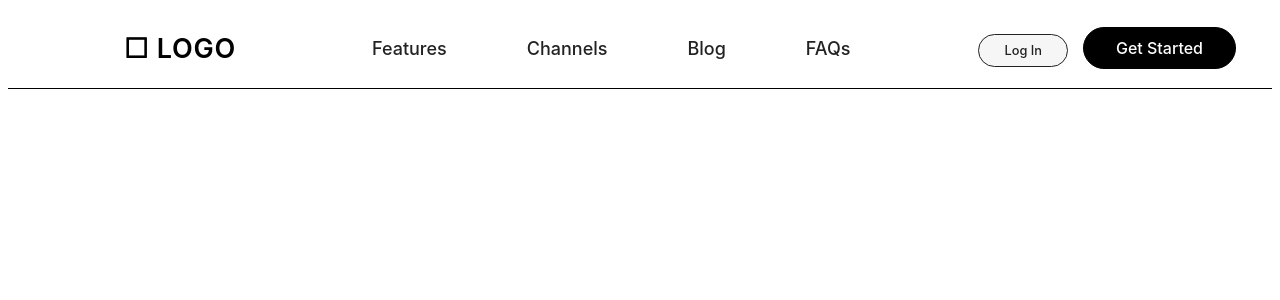
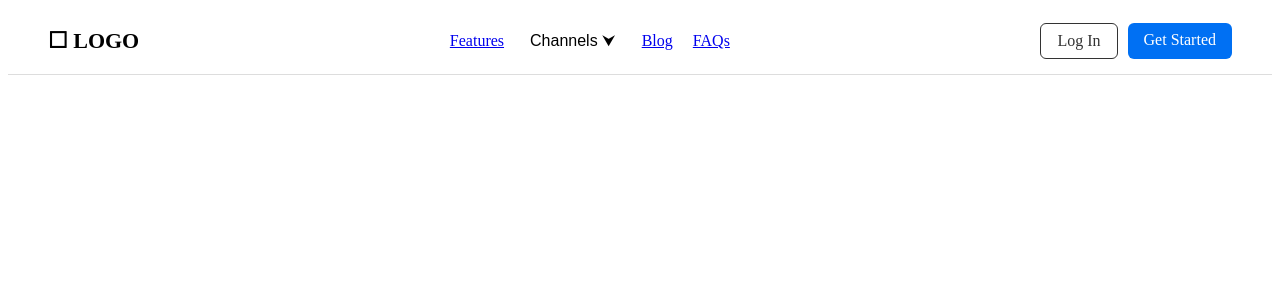
Before and after one commit to NagendraKandula/logut, a Next.js app in the folder frontend/: page /Header in a window 1280 px wide. Shown: the top 300 px of the page. Built offline with nearby package versions, Linux system fonts and the light colour scheme.

Commit message:
Updated Home page

```diff
--- a/frontend/pages/Header.tsx
+++ b/frontend/pages/Header.tsx
@@ -1,34 +1,55 @@
-import { useRouter } from "next/router";
+import { useState } from "react";
 import Link from "next/link";
 import styles from "../styles/Header.module.css";
-
+import { FaFacebook, FaInstagram, FaYoutube, FaTwitter, FaPinterest, FaLinkedin } from "react-icons/fa";
+import { SiThreads } from "react-icons/si";
 
 export default function Header() {
-  const router = useRouter();
+  const [isOpen, setIsOpen] = useState(false);
 
   return (
     <header className={styles.header}>
-      {/* This is the logo on the left */}
+      {/* Logo */}
       <div className={styles.logo}>☐ LOGO</div>
 
-      {/* These are the navigation links in the middle */}
+      {/* Navigation */}
       <nav className={styles.nav}>
         <a href="#">Features</a>
-        <a href="#">Channels</a>
+
+        {/* Dropdown for Channels */}
+        <div
+          className={styles.dropdown}
+          onMouseEnter={() => setIsOpen(true)}
+          onMouseLeave={() => setIsOpen(false)}
+        >
+          <button className={styles.dropbtn}>
+            Channels ⮟
+          </button>
+
+          {isOpen && (
+            <div className={styles.dropdownContent}>
+              <div className={styles.grid}>
+                <Link href="#"><FaFacebook /> Facebook</Link>
+                <Link href="#"><FaInstagram /> Instagram</Link>
+                <Link href="#"><FaYoutube /> YouTube</Link>
+                <Link href="#"><FaTwitter /> Twitter (X)</Link>
+                <Link href="#"><FaPinterest /> Pinterest</Link>
+                <Link href="#"><FaLinkedin /> LinkedIn</Link>
+                <Link href="#"><SiThreads /> Threads</Link>
+              </div>
+            </div>
+          )}
+        </div>
+
         <a href="#">Blog</a>
         <a href="#">FAQs</a>
       </nav>
 
-      {/* These are the "Log In" and "Get Started" buttons on the right */}
+      {/* Auth buttons */}
       <div className={styles.actions}>
-         <Link href="/login" className={styles.loginButton}>
-          Log In
-        </Link>
-       <Link href="/register" className={styles.getStartedButton}>
-       Get Started
-       </Link>
+        <Link href="/login" className={styles.loginButton}>Log In</Link>
+        <Link href="/register" className={styles.getStartedButton}>Get Started</Link>
       </div>
-
     </header>
   );
 }
--- a/frontend/styles/Header.module.css
+++ b/frontend/styles/Header.module.css
@@ -1,98 +1,105 @@
+/* Header Container */
 .header {
-  height: 80px;
   display: flex;
+  justify-content: space-between;
   align-items: center;
-  padding: 0 36px;
-  border-bottom: 1px solid black;
+  padding: 15px 40px;
   background: #fff;
-  font-family: 'Inter', Arial, sans-serif;
-  z-index: 99;
-  position: sticky;
-  top: 0;
+  border-bottom: 1px solid #ddd;
 }
 
+/* Logo */
 .logo {
-  font-weight: 600;
-  font-size: 27px;
-  letter-spacing: 0.03em;
-  flex: 0 0 120px;
-  margin-left: 80px;
+  font-size: 22px;
+  font-weight: bold;
 }
 
+/* Navigation */
 .nav {
-  flex: 1;
   display: flex;
-  justify-content: center;
-  gap: 5rem; /* 36px */
-  font-size: 18px;
+  gap: 20px;
+  align-items: center;
+}
+
+/* Dropdown */
+.dropdown {
+  position: relative;
+  display: inline-block;
+}
+
+.dropbtn {
+  background: none;
+  border: none;
+  font-size: 16px;
+  cursor: pointer;
   font-weight: 500;
 }
 
-.nav a {
-  color: #222;
-  text-decoration: none;
-  transition: color 0.15s;
+.dropdownContent {
+  display: none;
+  position: absolute;
+  top: 30px;
+  left: 0;
+  background-color: white;
+  min-width: 160px;
+  box-shadow: 0px 8px 16px rgba(0,0,0,0.2);
+  border-radius: 6px;
+  z-index: 10;
 }
 
-.nav a:hover,
-.nav a:focus {
-  color: #4877f5; /* subtle hover color */
-  outline: none;
+.dropdownContent a {
+  display: block;
+  padding: 10px 15px;
+  text-decoration: none;
+  color: #333;
+  font-size: 14px;
 }
 
+.dropdownContent a:hover {
+  background-color: #f1f1f1;
+}
+
+/* Show dropdown on hover */
+.dropdown:hover .dropdownContent {
+  display: block;
+}
+
+/* Buttons */
 .actions {
   display: flex;
-  align-items: center;
-  gap: 15px;
-  min-width: 230px;
-  justify-content: flex-end;
+  gap: 10px;
 }
 
 .loginButton {
-  /* styles to make the link look like a button */
-  display: inline-block;
-  padding: 8px 25px;
-  font-size: 0.8rem;
-  font-weight: 500;
-  border-radius: 22px;
-  border: 1.5px solid #222;
-  background-color: #f6f6f6;
-  color: #222;
-  cursor: pointer;
-  text-align: center;
+  padding: 8px 16px;
+  border: 1px solid #333;
+  border-radius: 6px;
   text-decoration: none;
-  transition: background-color 0.2s ease, color 0.2s ease;
-  user-select: none;
-  white-space: nowrap;
-  margin-top: 5px ;
-}
-
-.loginButton:hover,
-.loginButton:focus {
-  background-color: #3056d3;
-  color: white;
-  outline: none;
+  color: #333;
 }
 
 .getStartedButton {
-  display: inline-block;
-  padding: 10px 32px;
-  font-size: 1rem;
-  font-weight: 500;
-  border-radius: 34px;
-  border: 1.7px solid black;
-  background-color: black;
+  padding: 8px 16px;
+  background-color: #0070f3;
   color: white;
-  cursor: pointer;
-  text-align: center;
+  border-radius: 6px;
   text-decoration: none;
-  transition: background-color 0.2s ease;
-  user-select: none;
-  white-space: nowrap;
+}
+.grid {
+  display: grid;
+  grid-template-columns: repeat(2, minmax(150px, 1fr)); /* 2 vertical columns */
+  gap: 14px 40px; /* spacing between rows & columns */
 }
 
-.getStartedButton:hover,
-.getStartedButton:focus {
-  background-color: #3056d3;
-  outline: none;
+.grid a {
+  display: flex;
+  align-items: center;
+  gap: 8px;
+  text-decoration: none;
+  color: #333;
+  font-size: 14px;
 }
+
+.grid a:hover {
+  color: #0070f3;
+}
```
